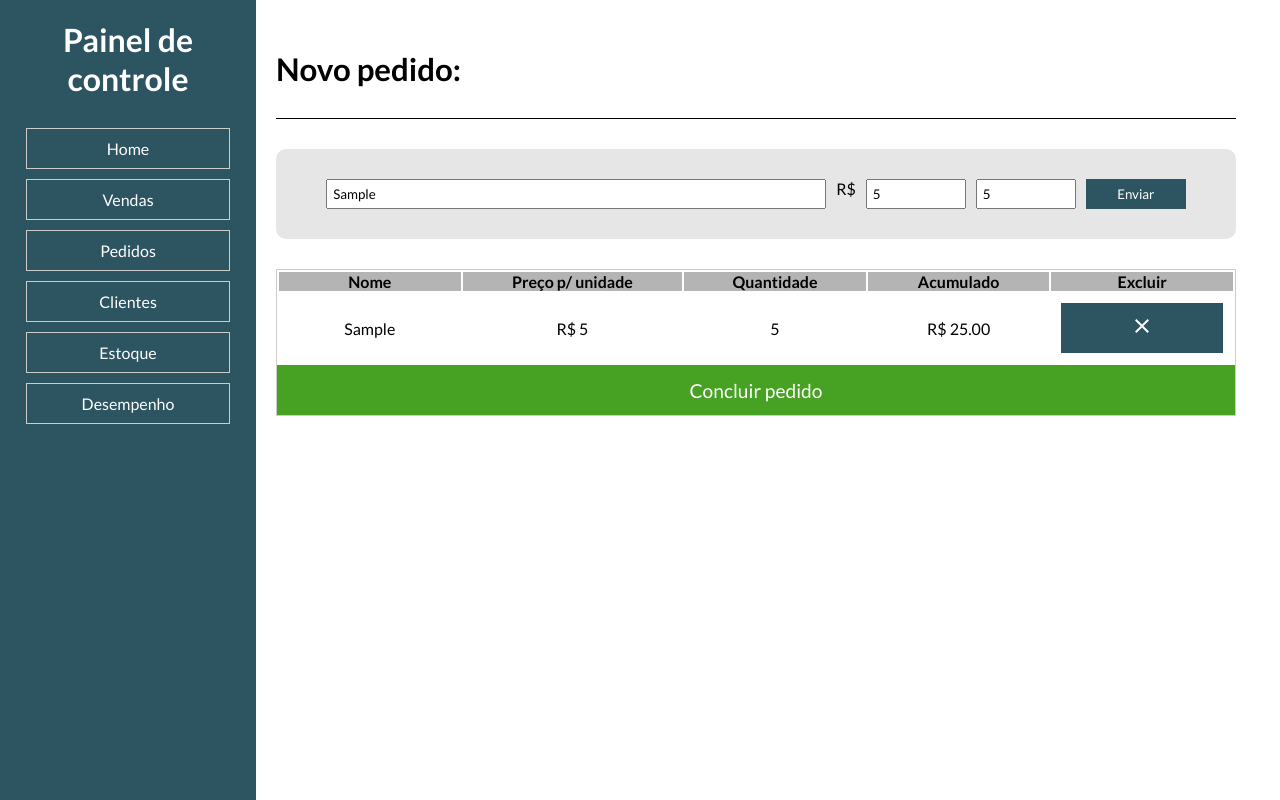
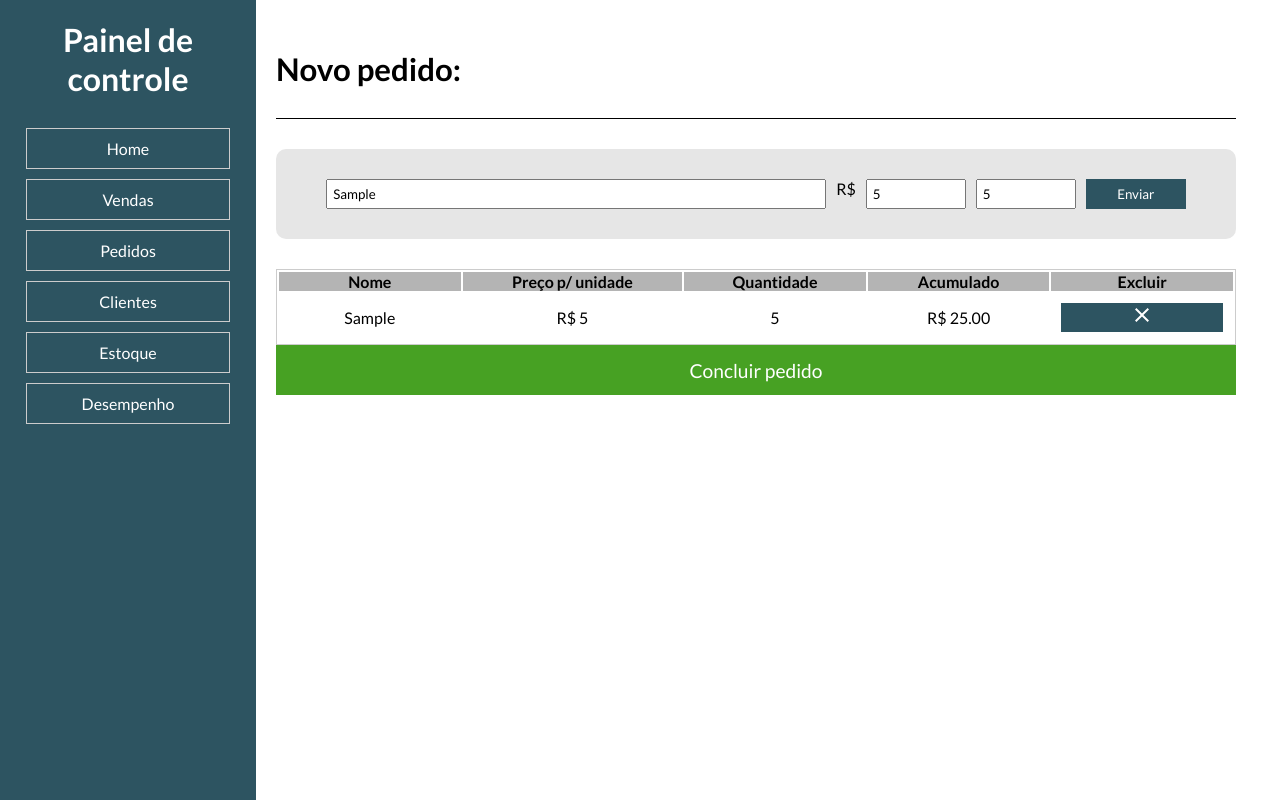
Before and after one commit to heitor2002/gerenciador-de-vendas, a React (Vite) app: page /requests/form-requests in a window 1280 px wide. Both pictures are taken after typing "Sample", "5", "5" into the empty fields and a click on the input "Enviar". Built offline with nearby package versions, Linux system fonts and the light colour scheme; data requests are answered from the project's data file.

Commit message:
style: estilização da tabela.

```diff
--- a/src/components/FormRequests.jsx
+++ b/src/components/FormRequests.jsx
@@ -13,7 +13,6 @@ const FormRequests = () => {
           <h2>Novo pedido:</h2>
         </div>
         <FormNewRequest />
-        {/* <AllRequests listProducts={dataStock} /> */}
       </div>
     </>
   );
--- a/src/components/box-components/FormNewRequest.jsx
+++ b/src/components/box-components/FormNewRequest.jsx
@@ -84,12 +84,13 @@ const FormNewRequest = () => {
             );
           })}
         </table>
-        {productsList.length !== 0 && (
-          <button onClick={() => console.log(productsList)}>
+
+      </div>
+      {productsList.length !== 0 && (
+          <button className="send-request" onClick={() => console.log(productsList)}>
             Concluir pedido
           </button>
         )}
-      </div>
     </>
   );
 };
--- a/src/styles/components/_Requests.scss
+++ b/src/styles/components/_Requests.scss
@@ -57,18 +57,18 @@
         flex-wrap: wrap;
         flex: 1 1 200px;
         gap: 10px;
-        input{
+        input {
             padding: 5px;
         }
-        input[type="text"]{
+        input[type="text"] {
             width: 100%;
             max-width: 500px;
         }
-        input[type="number"]{
+        input[type="number"] {
             width: 100%;
             max-width: 100px;
         }
-        input[type="submit"]{
+        input[type="submit"] {
             width: 100%;
             max-width: 100px;
             border: 0;
@@ -79,38 +79,41 @@
     }
 }
 
-.container-requests{
+.container-requests {
     margin-top: 30px;
     width: 100%;
+    max-height: 600px;
     overflow: auto;
     border: 1px solid #ccc;
-    table{
+    table {
         width: 100%;
-        tr{
+        tr {
             padding: 10px;
-            th{
+            th {
                 background-color: $grey;
                 min-width: 100px;
             }
-            td{
+            td {
                 padding: 10px;
                 text-align: center;
-                button{
+                button {
                     width: 100%;
                     border: 0;
                     background-color: $primary-color;
                     color: white;
                     font-size: 1.5rem;
-                    transition: .3s;
+                    transition: 0.3s;
                     cursor: pointer;
-                    &:hover{
+                    &:hover {
                         background-color: $red;
                     }
                 }
             }
         }
     }
-    button{
+
+}
+.send-request {
     width: 100%;
     height: 50px;
     font-size: 1.2rem;
@@ -118,9 +121,8 @@
     border: 0;
     cursor: pointer;
     color: white;
-        transition: .3s;
-        &:hover{
+    transition: 0.3s;
+    &:hover {
         background-color: green;
     }
 }
-}
--- a/src/styles/main.css
+++ b/src/styles/main.css
@@ -453,6 +453,7 @@ header ul a li:hover {
 .container-requests {
   margin-top: 30px;
   width: 100%;
+  max-height: 600px;
   overflow: auto;
   border: 1px solid #ccc;
 }
@@ -481,8 +482,8 @@ header ul a li:hover {
   background-color: #2d5461;
   color: white;
   font-size: 1.5rem;
-  -webkit-transition: .3s;
-  transition: .3s;
+  -webkit-transition: 0.3s;
+  transition: 0.3s;
   cursor: pointer;
 }
 
@@ -490,7 +491,7 @@ header ul a li:hover {
   background-color: #b32917;
 }
 
-.container-requests button {
+.send-request {
   width: 100%;
   height: 50px;
   font-size: 1.2rem;
@@ -498,11 +499,11 @@ header ul a li:hover {
   border: 0;
   cursor: pointer;
   color: white;
-  -webkit-transition: .3s;
-  transition: .3s;
+  -webkit-transition: 0.3s;
+  transition: 0.3s;
 }
 
-.container-requests button:hover {
+.send-request:hover {
   background-color: green;
 }
 
```
Also changed, not shown: 1 other file (tests, documents, lock files or other folders). Lines whose indentation alone changed are shown as unchanged.
